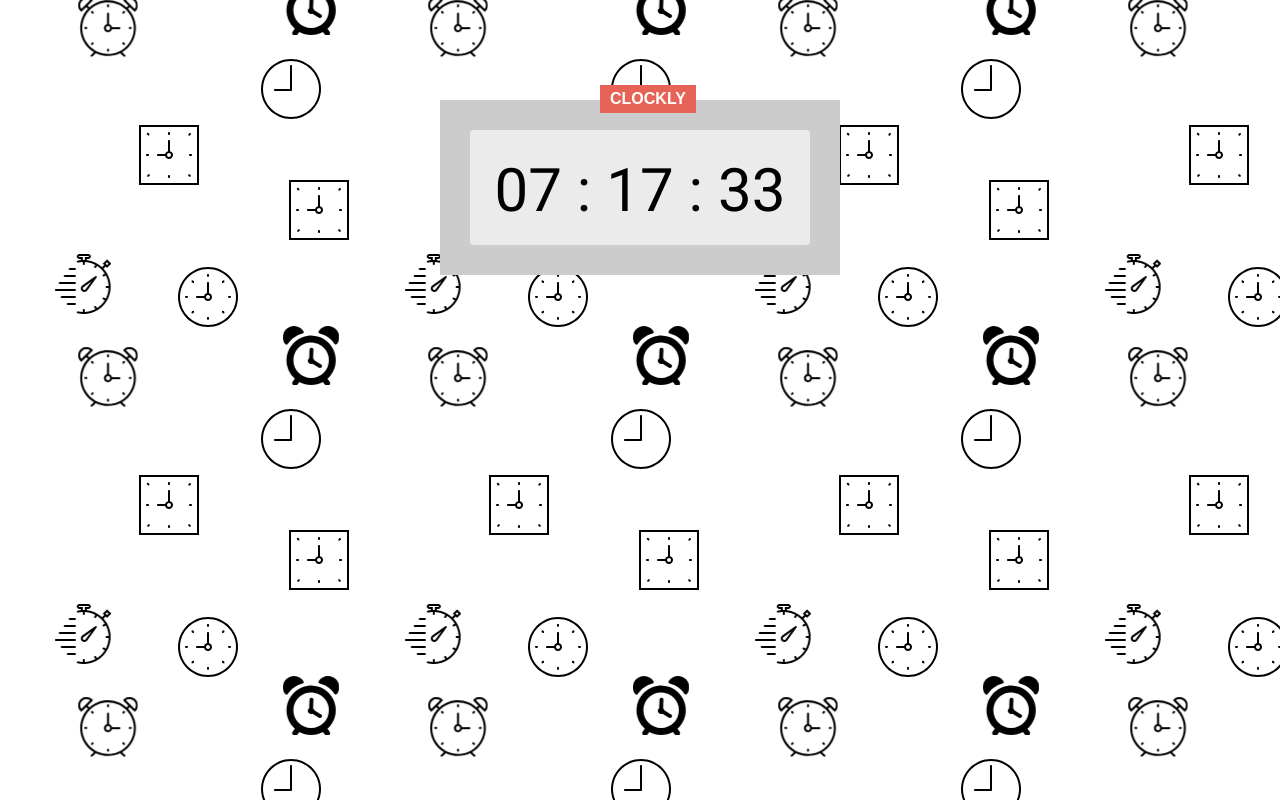
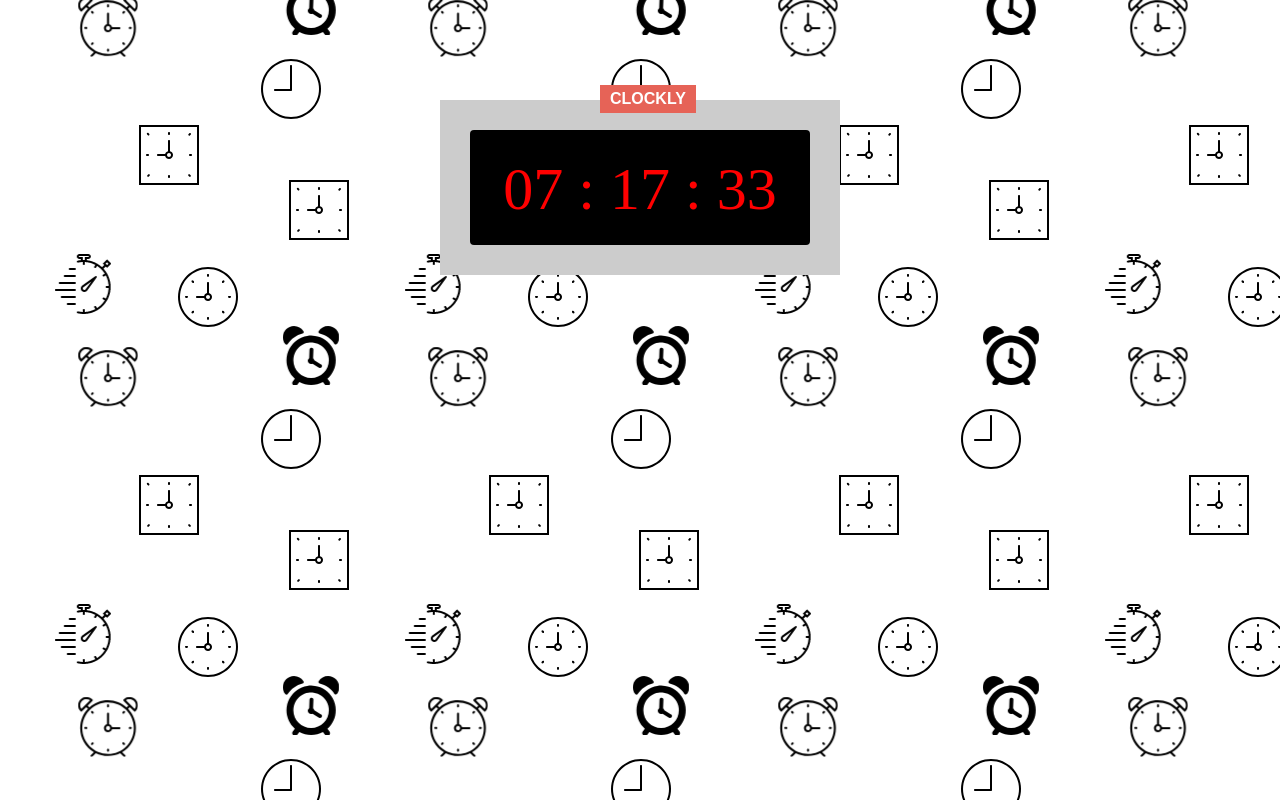
Before and after one commit to lukeswan23/digital-clock, a plain HTML site: page index.html in a window 1280 px wide. Drawn offline with Linux system fonts and the light colour scheme; a web font is replaced by a local one.

Commit message:
bug fix and styling changes

```diff
--- a/app.js
+++ b/app.js
@@ -8,16 +8,25 @@
 		hours = "0" + hours;
 	}
 	if (minutes < 10) {
-		hours = "0" + minutes;
+		minutes = "0" + minutes;
 	}
 	if (seconds < 10) {
-		hours = "0" + seconds;
+		seconds = "0" + seconds;
 	}
 	document.getElementById('hour').innerHTML = hours + " :";
 	document.getElementById('minute').innerHTML = minutes + " :";
 	document.getElementById('second').innerHTML = seconds;
+
+	if (hours < 12) {
+		document.getElementsByClassName('time')[0].style.color = "red";
+		document.getElementsByClassName('time')[1].style.color = "red";
+		document.getElementsByClassName('time')[2].style.color = "red";
+	} else {
+		document.getElementsByClassName('time')[0].style.color = "limegreen";
+		document.getElementsByClassName('time')[1].style.color = "limegreen";
+		document.getElementsByClassName('time')[2].style.color = "limegreen";
+
+	}
 }
 
-
-
 setInterval(getCurrentTime, 500)
--- a/index.html
+++ b/index.html
@@ -11,9 +11,9 @@
 		</div>
 
 		<div class="clock">
-			<span id="hour"></span>
-			<span id="minute"></span>
-			<span id="second"></span>
+			<span id="hour" class="time"></span>
+			<span id="minute" class="time"></span>
+			<span id="second" class="time"></span>
 
 
 		</div>
--- a/style.css
+++ b/style.css
@@ -1,4 +1,4 @@
-@import url('https://fonts.googleapis.com/css?family=Orbitron|Roboto');
+@import url('https://fonts.googleapis.com/css?family=Electrolize|Orbitron|Roboto');
 
 
 * {
@@ -33,12 +33,13 @@
 }
 
 .clock {
-	background: #EBEBEB;
+	background: #000000;
 	text-align: center;
 	font-size: 60px;
 	height: 100%;
 	padding-top: 25px;
-	font-family: 'Roboto';
+	font-family: 'Electrolize';
 	border-radius: 4px;
+	color: limegreen;
 
 }
```
